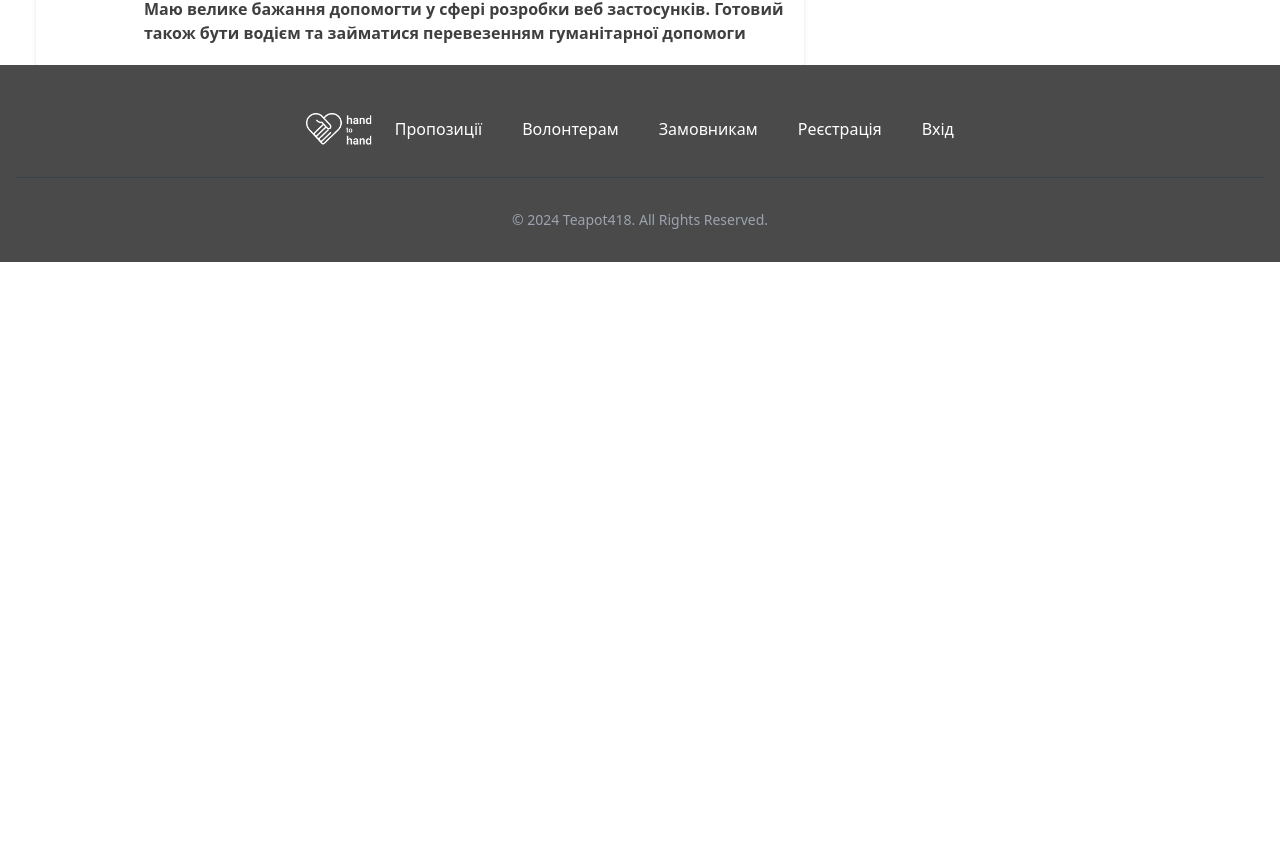
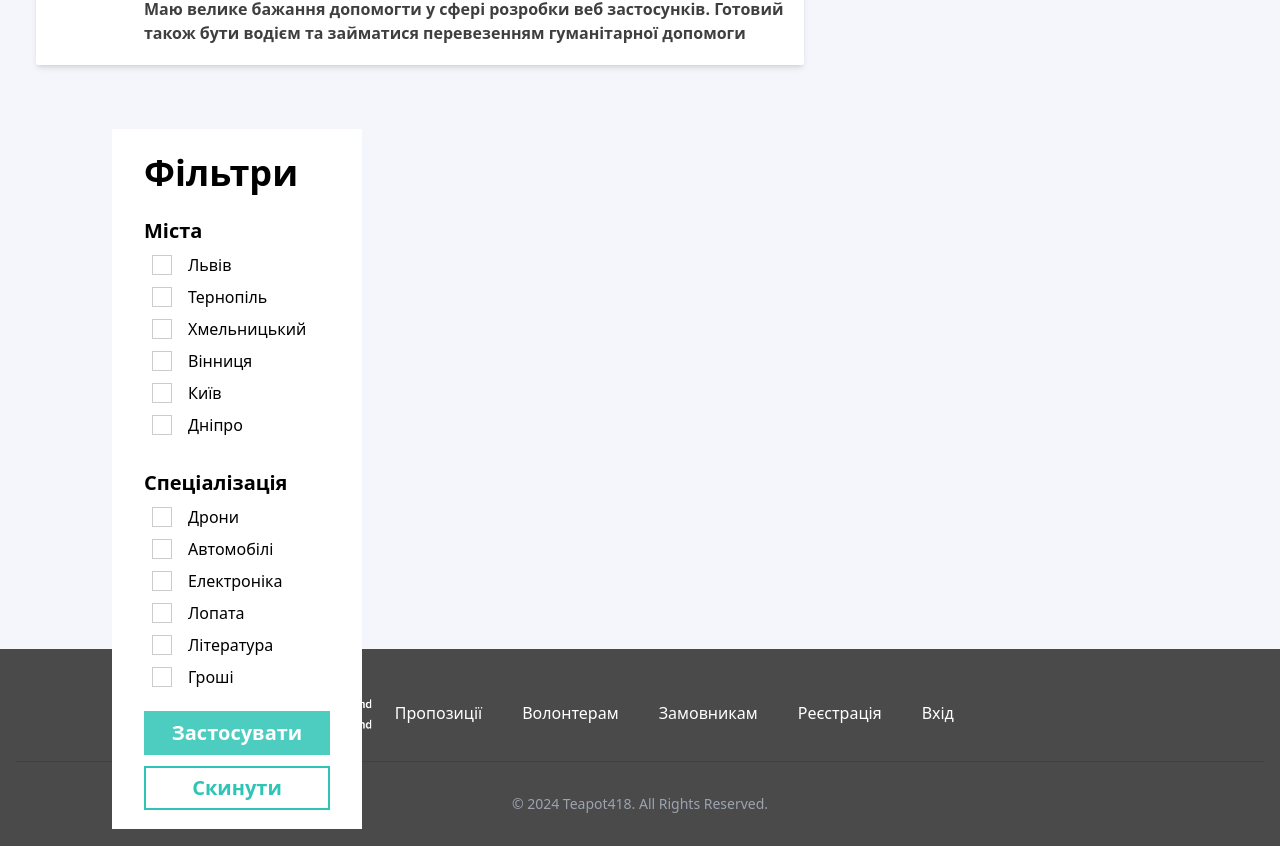
Before and after one commit to 418-Teapot-Team/help-hub, a Vue app in the folder frontend/: page /findvolunteer in a window 1280 px wide. Shown: the part 231-1077 px from the top of the page. Before the commit the page ends 800 px from the top, so only its background shows below. Built offline with nearby package versions, Linux system fonts and the light colour scheme.

Commit message:
feat: added filters

```diff
--- a/frontend/src/components/atoms/buttons/AppButton.vue
+++ b/frontend/src/components/atoms/buttons/AppButton.vue
@@ -3,7 +3,7 @@
     :class="{
       'w-fit h-fit py-2 px-4 text-xl hover:bg-simple-gray transition ease-out duration-200': true,
       'bg-primary bg-opacity-85 text-white': buttonStyle === 'default',
-      'bg-transparent border-2 border-primary text-primary': buttonStyle === 'outline',
+      'bg-transparent border-2 border-solid border-primary text-primary': buttonStyle === 'outline',
       'font-semibold': isBold,
     }"
     :type="type"
--- /dev/null
+++ b/frontend/src/components/feed/filters/Filters.vue
@@ -0,0 +1,34 @@
+<template>
+  <section class="w-[250px] h-[700px] bg-white m-16 ml-28 absolute px-8 py-6">
+    <span class="text-4xl font-semibold">Фільтри</span>
+    <FiltersVariants :title="'Міста'" :filters="cities" />
+    <FiltersVariants :title="'Спеціалізація'" :filters="spec" />
+    <div class="w-full h-[110px] flex flex-col justify-around items-center mt-4">
+      <AppButton text="Застосувати" isBold class="w-full py-1.5" />
+      <AppButton text="Скинути" isBold buttonStyle="outline" class="w-full py-[6px]" />
+    </div>
+  </section>
+</template>
+
+<script setup>
+import { ref } from 'vue';
+import FiltersVariants from '@/components/feed/filters/FiltersVariants.vue';
+import AppButton from '../../atoms/buttons/AppButton.vue';
+const cities = ref([
+  { name: 'Львів', isSelected: false },
+  { name: 'Тернопіль', isSelected: false },
+  { name: 'Хмельницький', isSelected: false },
+  { name: 'Вінниця', isSelected: false },
+  { name: 'Київ', isSelected: false },
+  { name: 'Дніпро', isSelected: false },
+]);
+
+const spec = ref([
+  { name: 'Дрони', isSelected: false },
+  { name: 'Автомобілі', isSelected: false },
+  { name: 'Електроніка', isSelected: false },
+  { name: 'Лопата', isSelected: false },
+  { name: 'Література', isSelected: false },
+  { name: 'Гроші', isSelected: false },
+]);
+</script>
--- /dev/null
+++ b/frontend/src/components/feed/filters/FiltersVariants.vue
@@ -0,0 +1,25 @@
+<template>
+  <div class="pt-6">
+    <div class="mb-2">
+      <label class="text-xl font-semibold">{{ title }}</label>
+      <span class="ml-1 text-gray-500" v-if="selectedFiltersLength > 0">
+        ({{ selectedFiltersLength }})
+      </span>
+    </div>
+    <div v-for="(item, idx) in filters" :key="idx" class="mb-2 pl-2 flex">
+      <AppCheckboxInput :id="idx + 1" v-model="item.isSelected" class="mr-2" />
+      <label :for="idx">{{ item.name }}</label>
+    </div>
+  </div>
+</template>
+
+<script setup>
+import { defineProps, computed } from 'vue';
+import AppCheckboxInput from '@/components/atoms/inputs/AppCheckboxInput.vue';
+
+const { title, filters } = defineProps(['title', 'filters']);
+const selectedFiltersLength = computed(() => {
+  const selectedFilters = filters.filter((item) => item.isSelected);
+  return selectedFilters.length;
+});
+</script>
--- a/frontend/src/components/home/howWeWork/HowWeWork.vue
+++ b/frontend/src/components/home/howWeWork/HowWeWork.vue
@@ -5,7 +5,7 @@
         <span class="text-dark-text text-4xl font-semibold">Як ми працюємо?</span>
       </div>
       <div class="flex w-full justify-center flex-row gap-x-36 xs:items-center py-24">
-        <img class="w-[600px] md:hidden" src="/images/howWorkImg.webp" alt="" />
+        <img class="w-[600px] hidden lg:block" src="/images/howWorkImg.webp" alt="" />
         <div
           class="border-l-primary border-l-4 xs:border-l-8 h-[250px] xs:h-[500px] flex flex-col justify-between"
         >
--- a/frontend/src/views/FindVolunteerView.vue
+++ b/frontend/src/views/FindVolunteerView.vue
@@ -1,7 +1,11 @@
 <template>
-  <FeedCard />
+  <div class="bg-section-secondary w-screen h-screen">
+    <FeedCard />
+    <Filters />
+  </div>
 </template>
 
 <script setup>
 import FeedCard from '@/components/feed/card/FeedCard.vue';
+import Filters from '@/components/feed/filters/Filters.vue';
 </script>
--- a/frontend/src/views/HomeView.vue
+++ b/frontend/src/views/HomeView.vue
@@ -1,11 +1,11 @@
 <template>
   <Welcome />
   <HowWeWork />
-  <!-- <SomeStats /> -->
+  <SomeStats />
 </template>
 
 <script setup>
 import Welcome from '@/components/home/Welcome.vue';
 import HowWeWork from '@/components/home/howWeWork/HowWeWork.vue';
-// import SomeStats from '@/components/home/stats/SomeStats.vue';
+import SomeStats from '@/components/home/stats/SomeStats.vue';
 </script>
```
